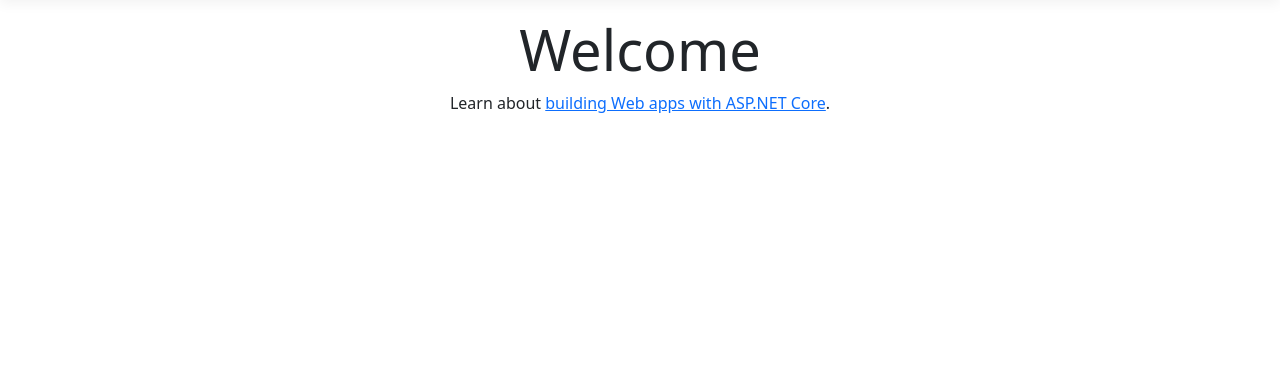
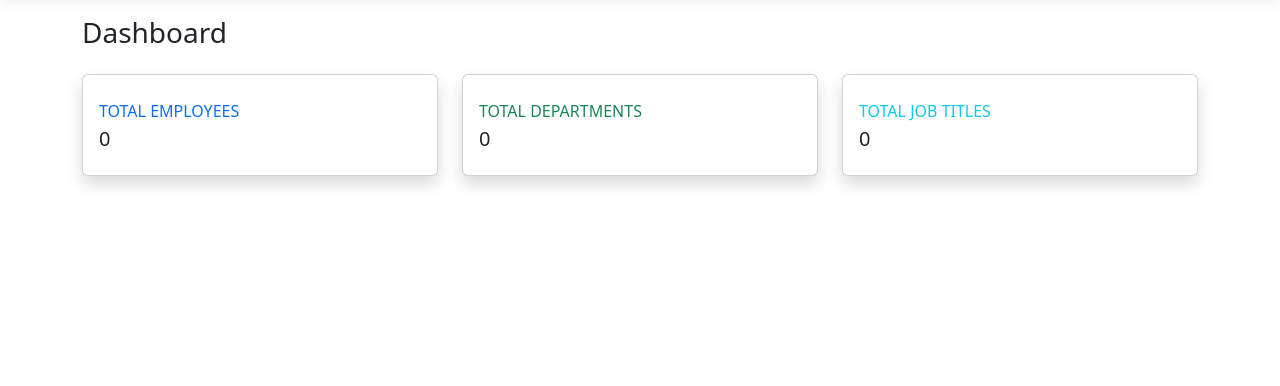
Before and after one commit to mohamedossama143/EmployeeManagementSystem, an ASP.NET Core app: page / in a window 1280 px wide. Shown: the part 57-443 px from the top of the page. Run offline with ASP.NET Core 8, Linux system fonts and the light colour scheme; style sheets or scripts are compiled from the project's sources.

Commit message:
Update Index.cshtml
Apply SB Admin 2 template across all pages

```diff
--- a/Views/Home/Index.cshtml
+++ b/Views/Home/Index.cshtml
@@ -1,8 +1,74 @@
 @{
-    ViewData["Title"] = "Home Page";
+    ViewData["Title"] = "Dashboard";
 }
 
-<div class="text-center">
-    <h1 class="display-4">Welcome</h1>
-    <p>Learn about <a href="https://learn.microsoft.com/aspnet/core">building Web apps with ASP.NET Core</a>.</p>
+<div class="d-sm-flex align-items-center justify-content-between mb-4">
+    <h1 class="h3 mb-0 text-gray-800">Dashboard</h1>
 </div>
+
+<div class="row">
+
+    <!-- Employees Card -->
+    <div class="col-xl-4 col-md-6 mb-4">
+        <div class="card border-left-primary shadow h-100 py-2">
+            <div class="card-body">
+                <div class="row no-gutters align-items-center">
+                    <div class="col mr-2">
+                        <div class="text-xs font-weight-bold text-primary text-uppercase mb-1">
+                            Total Employees
+                        </div>
+                        <div class="h5 mb-0 font-weight-bold text-gray-800">
+                            @ViewBag.EmployeeCount
+                        </div>
+                    </div>
+                    <div class="col-auto">
+                        <i class="fas fa-users fa-2x text-gray-300"></i>
+                    </div>
+                </div>
+            </div>
+        </div>
+    </div>
+
+    <!-- Departments Card -->
+    <div class="col-xl-4 col-md-6 mb-4">
+        <div class="card border-left-success shadow h-100 py-2">
+            <div class="card-body">
+                <div class="row no-gutters align-items-center">
+                    <div class="col mr-2">
+                        <div class="text-xs font-weight-bold text-success text-uppercase mb-1">
+                            Total Departments
+                        </div>
+                        <div class="h5 mb-0 font-weight-bold text-gray-800">
+                            @ViewBag.DepartmentCount
+                        </div>
+                    </div>
+                    <div class="col-auto">
+                        <i class="fas fa-building fa-2x text-gray-300"></i>
+                    </div>
+                </div>
+            </div>
+        </div>
+    </div>
+
+    <!-- Job Titles Card -->
+    <div class="col-xl-4 col-md-6 mb-4">
+        <div class="card border-left-info shadow h-100 py-2">
+            <div class="card-body">
+                <div class="row no-gutters align-items-center">
+                    <div class="col mr-2">
+                        <div class="text-xs font-weight-bold text-info text-uppercase mb-1">
+                            Total Job Titles
+                        </div>
+                        <div class="h5 mb-0 font-weight-bold text-gray-800">
+                            @ViewBag.JobTitleCount
+                        </div>
+                    </div>
+                    <div class="col-auto">
+                        <i class="fas fa-briefcase fa-2x text-gray-300"></i>
+                    </div>
+                </div>
+            </div>
+        </div>
+    </div>
+
+</div>
```
